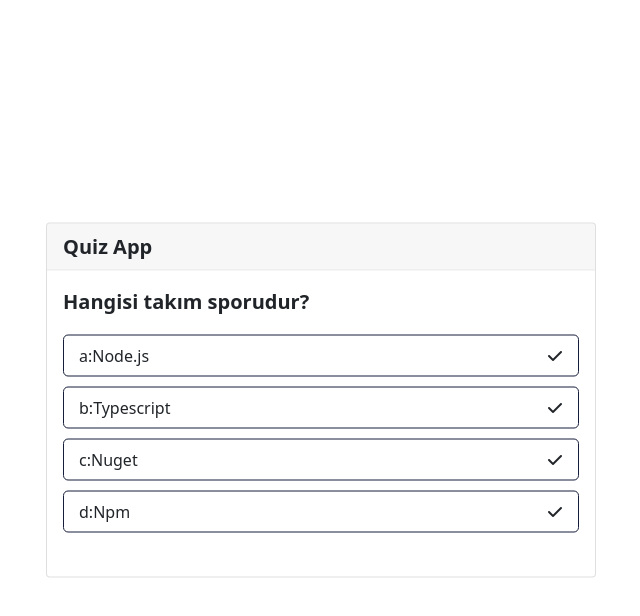
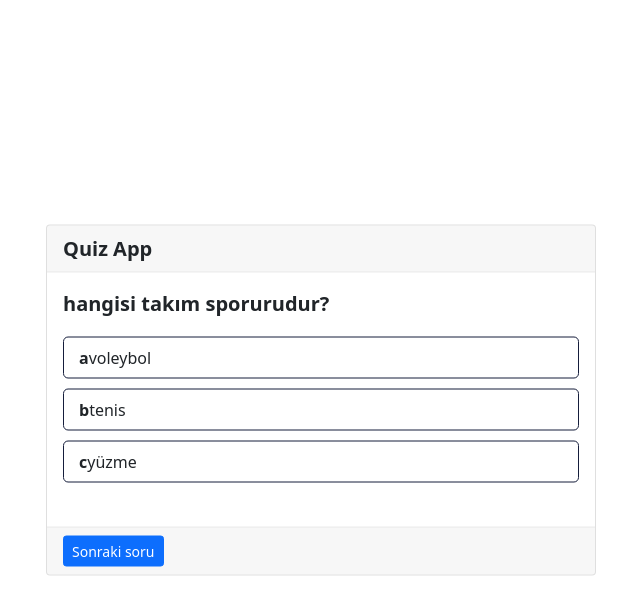
Before and after one commit to sacilingir/quiz-app, a plain HTML site: page index.html in a window 1280 px wide. Both pictures are taken after a click on the element "Start Quiz". Shown: the whole page, without its empty margins (319-959 px from the left). Drawn offline with nearby package versions, Linux system fonts and the light colour scheme.

Commit message:
Soruların gösterilmesi düzenlendi

```diff
--- a/index.html
+++ b/index.html
@@ -26,11 +26,11 @@
         <div class="title">Quiz App</div>
       </header>
       <section class="card-body">
-        <div class="question-text">
+        <div class="question_text">
           <span>Hangisi takım sporudur?</span>
         </div>
-        <div class="option-list">
-          <div class="option">
+        <div class="option_list">
+          <!-- <div class="option">
             <span>a:Node.js</span>
             <div class="icon"><i class="fas fa-check"></i></div>
           </div>
@@ -48,9 +48,12 @@
           <div class="option incorrect">
             <span>d:Npm</span>
             <div class="icon"><i class="fas fa-check"></i></div>
-          </div>
+          </div> -->
         </div>
       </section>
+      <footer class="card-footer">
+        <button class="next_btn btn btn-primary btn-sm">Sonraki soru</button>
+      </footer>
     </div>
 
     <script src="script.js"></script>
--- a/script.js
+++ b/script.js
@@ -39,11 +39,32 @@ Quiz.prototype.soruGetir = function () {
 const quiz = new Quiz(sorular);
 
 document.querySelector(".btn-start").addEventListener("click", function () {
-  if (quiz.sorular.length != quiz.soruIndex) {
-    document.querySelector(".quiz_box").classList.add("active")
-    console.log(quiz.soruGetir());
-    quiz.soruIndex++
+  document.querySelector(".quiz_box").classList.add("active");
+  soruGoster(quiz.soruGetir());
+  quiz.soruIndex+=1;
+});
+
+document.querySelector(".next_btn").addEventListener("click", function () {
+  if (quiz.sorular.length != quiz.soruIndex ) {
+    soruGoster(quiz.soruGetir());
+    quiz.soruIndex += 1;
   } else {
     console.log("quiz bitti.");
   }
 });
+
+function soruGoster(quiz_sorugetir) {
+  let question = `<span>${quiz_sorugetir.soruMetni}</span>`;
+  let options = "";
+
+  for (let cevap in quiz_sorugetir.cevaplar) {
+    options += `
+        <div class="option">
+        <span><b>${cevap}</b>${quiz_sorugetir.cevaplar[cevap]}</span>
+        </div>
+        `;
+  }
+
+  document.querySelector(".question_text").innerHTML = question;
+  document.querySelector(".option_list").innerHTML = options;
+}
--- a/style.css
+++ b/style.css
@@ -25,16 +25,16 @@
   font-weight: 600;
 }
 
-.quiz_box .question-text {
+.quiz_box .question_text {
   font-size: 20px;
   font-weight: 600;
 }
 
-.quiz_box .option-list {
+.quiz_box .option_list {
   padding: 18px 0;
 }
 
-.quiz_box .option-list .option {
+.quiz_box .option_list .option {
   border: 1px solid #151d3b;
   border-radius: 5px;
   padding: 8px 15px;
@@ -46,17 +46,17 @@
   justify-content: space-between;
 }
 
-.quiz_box .option-list .option:hover {
+.quiz_box .option_list .option:hover {
   color: #112b2c;
   background: #ffd33d;
 }
 
-.quiz_box .option-list .option.correct:hover {
+.quiz_box .option_list .option.correct:hover {
   color: #155724;
   background: #d4edda;
 }
 
-.quiz_box .option-list .option.incorrect:hover {
+.quiz_box .option_list .option.incorrect:hover {
   color: #721c24;
   background: #f8d7da;
 }
```
